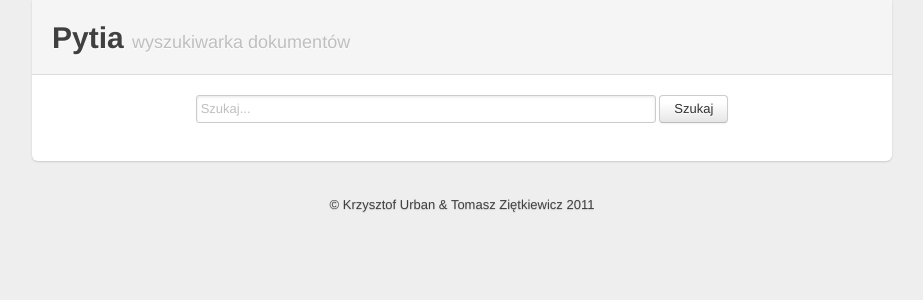
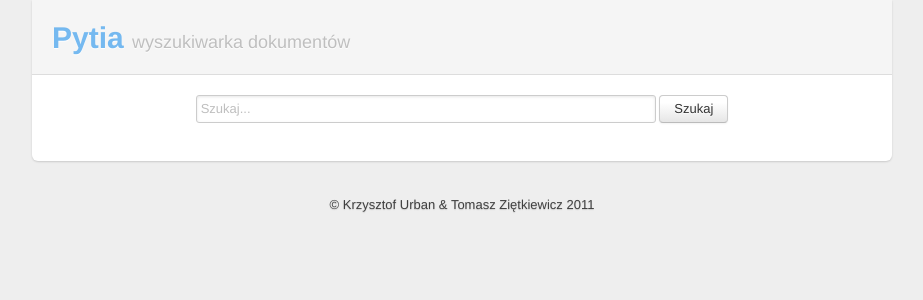
Before and after one commit to powerllamas/EZI, a Flask app: page / in a window 1280 px wide, with the pointer over the restyled element. Shown: the top 300 px of the page, without its empty margins (178-1101 px from the left). Run offline with Flask 2, Linux system fonts and the light colour scheme; parts of the project's set-up code (start-up, migrations or seed data) failed here and were passed over; some libraries are stand-ins or nearby versions.

Commit message:
on hover for link with app name

```diff
--- a/static/custom.css
+++ b/static/custom.css
@@ -80,5 +80,6 @@ input, li {
 }
 
 .page-header h1 a:hover {
+  color: rgba(82, 168, 236, 0.8);
   text-decoration: none;
 }
```
